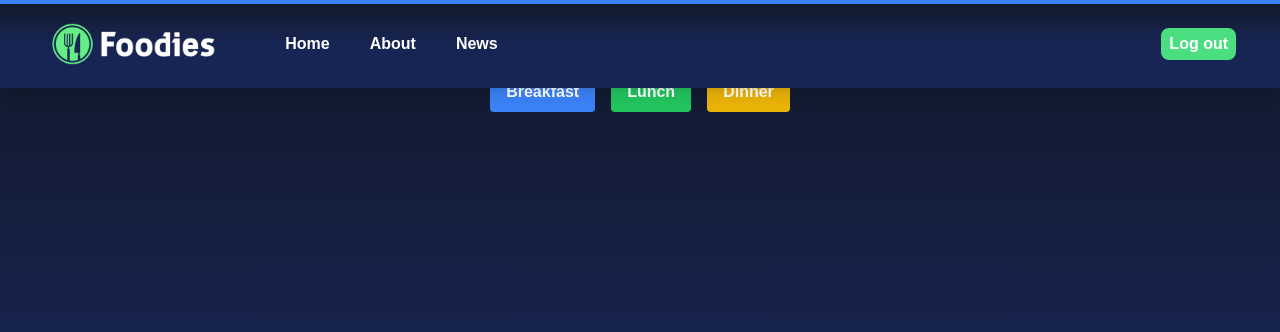
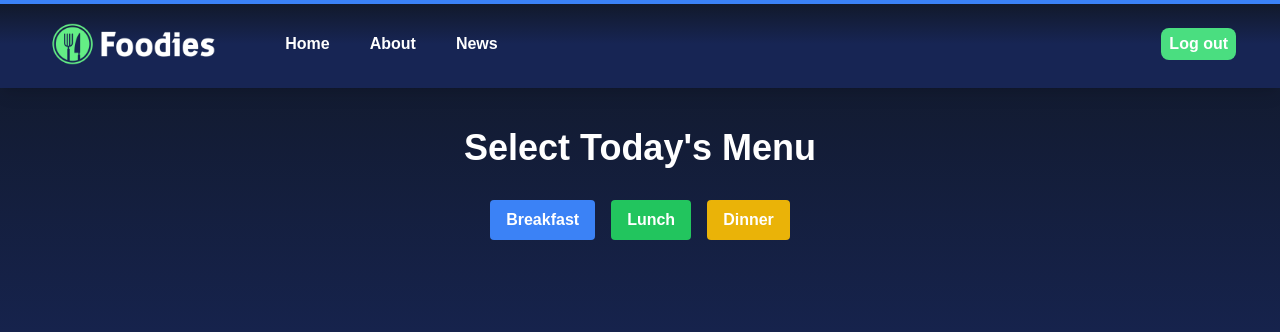
Before and after one commit to VanshKing30/FoodiesWeb, a React (Create React App) app: page /section/1 in a window 1280 px wide. Shown: the top 332 px of the page. Built offline with nearby package versions, Linux system fonts and the light colour scheme; no server answers.

Commit message:
Fix canteen info card

```diff
--- a/src/components/Modal.jsx
+++ b/src/components/Modal.jsx
@@ -3,9 +3,9 @@ import ModalForm from './ModalForm';
 
 const Modal = ({ showModal, setShowModal, sectionName, canteenData, onSubmit, id }) => {
   return (
-    <div className={`modal ${showModal ? 'block' : 'hidden'}`}>
+    <div className={`modal ${showModal ? 'block p-6' : 'hidden'}`}>
       <div className="modal-overlay"></div>
-      <div className="modal-container bg-white w-1/2 mx-auto mt-20 p-6 rounded-lg">
+      <div className="modal-container bg-white w-full p-6 mx-auto mt-20 rounded-lg md:w-1/2">
         <h2 className="text-2xl font-bold mb-4">Select Recipes for {sectionName}</h2>
         {/* Pass the onSubmit function to ModalForm */}
         <ModalForm onSubmit={onSubmit} sectionName={sectionName} canteenData={canteenData} id={id} />
--- a/src/pages/SectionPage.jsx
+++ b/src/pages/SectionPage.jsx
@@ -68,7 +68,7 @@ const SectionPage = () => {
   };
 
   return (
-    <div className=" text-center text-gray-900 min-h-screen">
+    <div className=" text-center text-gray-900 min-h-screen pt-[8rem]">
       <Navbar />
       <h1 className="text-4xl font-bold mb-8 text-white">Select Today's Menu</h1>
       {
```
